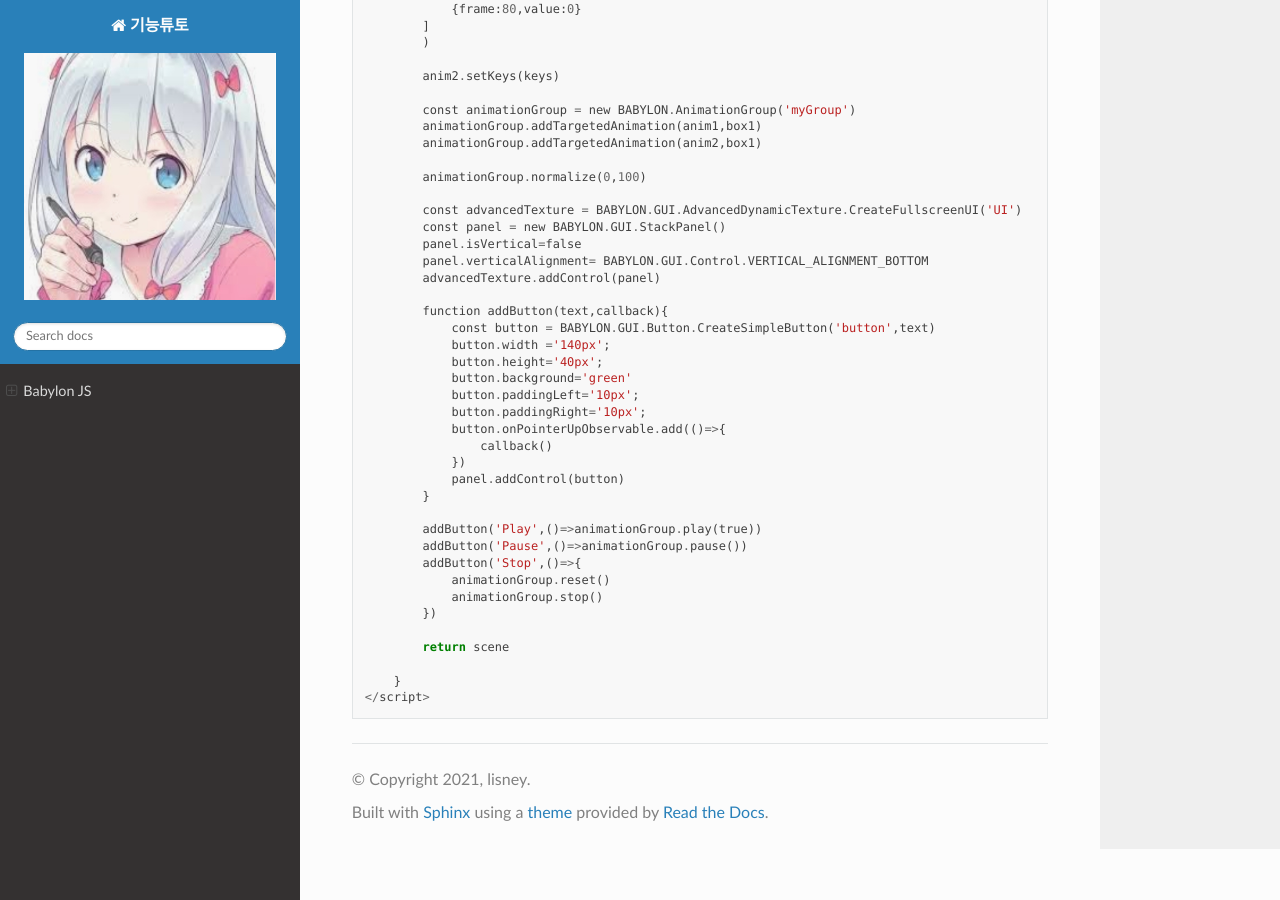
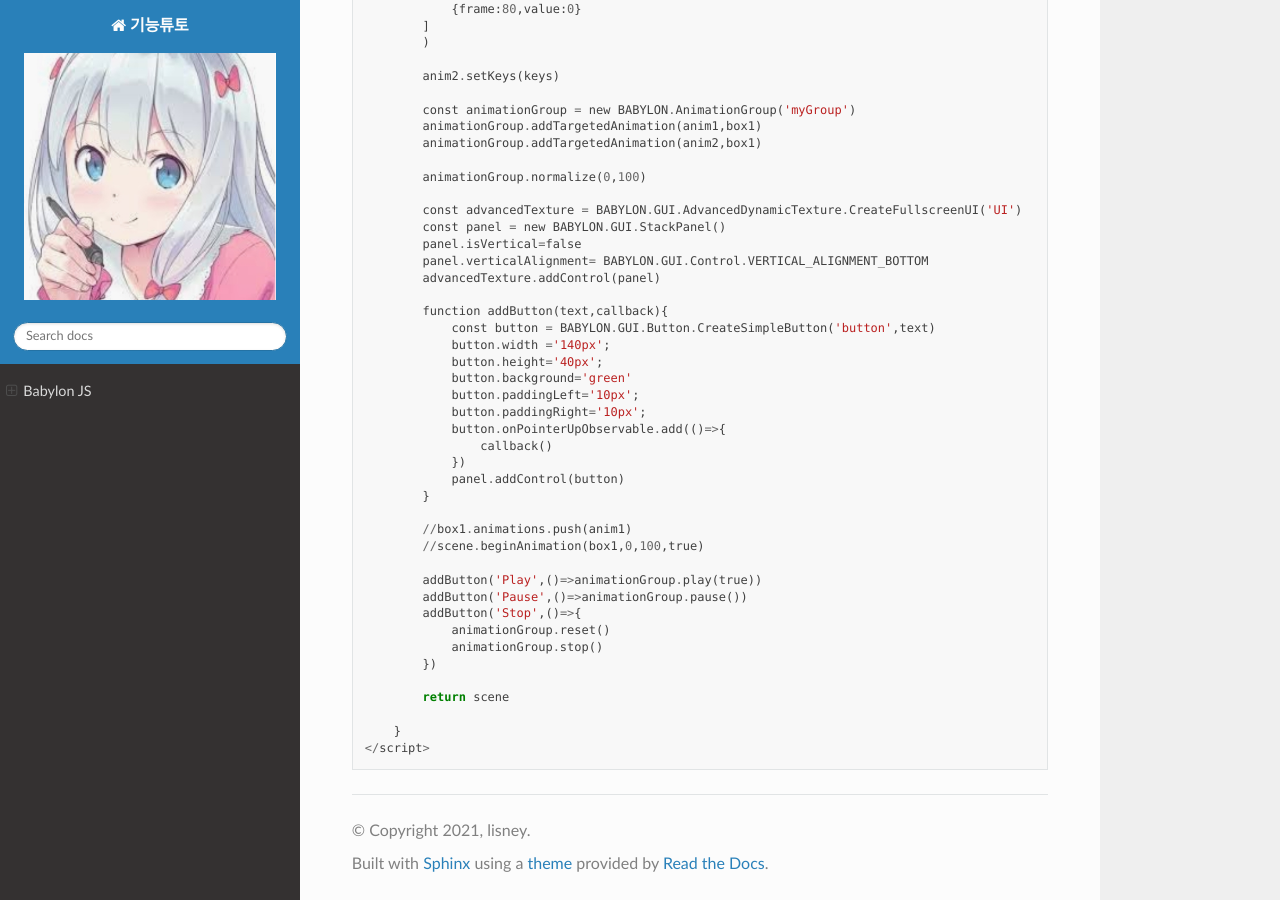
Before and after one commit to lisney/RTD, a Sphinx documentation site: the page built from docs/source/html/babylonjs.md, in a window 1280 px wide and 900 px high, scrolled down 13182 px. Built offline with Sphinx 7.4.7 and the Read the Docs theme 2.0.0, drawn with Linux system fonts in a browser that asks for light colours; pages that are not in the unit, such as notebooks, are missing from menus.

Commit message:
Update babylonjs.md

```diff
--- a/docs/source/html/babylonjs.md
+++ b/docs/source/html/babylonjs.md
@@ -547,6 +547,9 @@ engine.runRenderLoop(()=>{
             panel.addControl(button)
         }
 
+        //box1.animations.push(anim1)
+        //scene.beginAnimation(box1,0,100,true)
+
         addButton('Play',()=>animationGroup.play(true))
         addButton('Pause',()=>animationGroup.pause())
         addButton('Stop',()=>{
```
